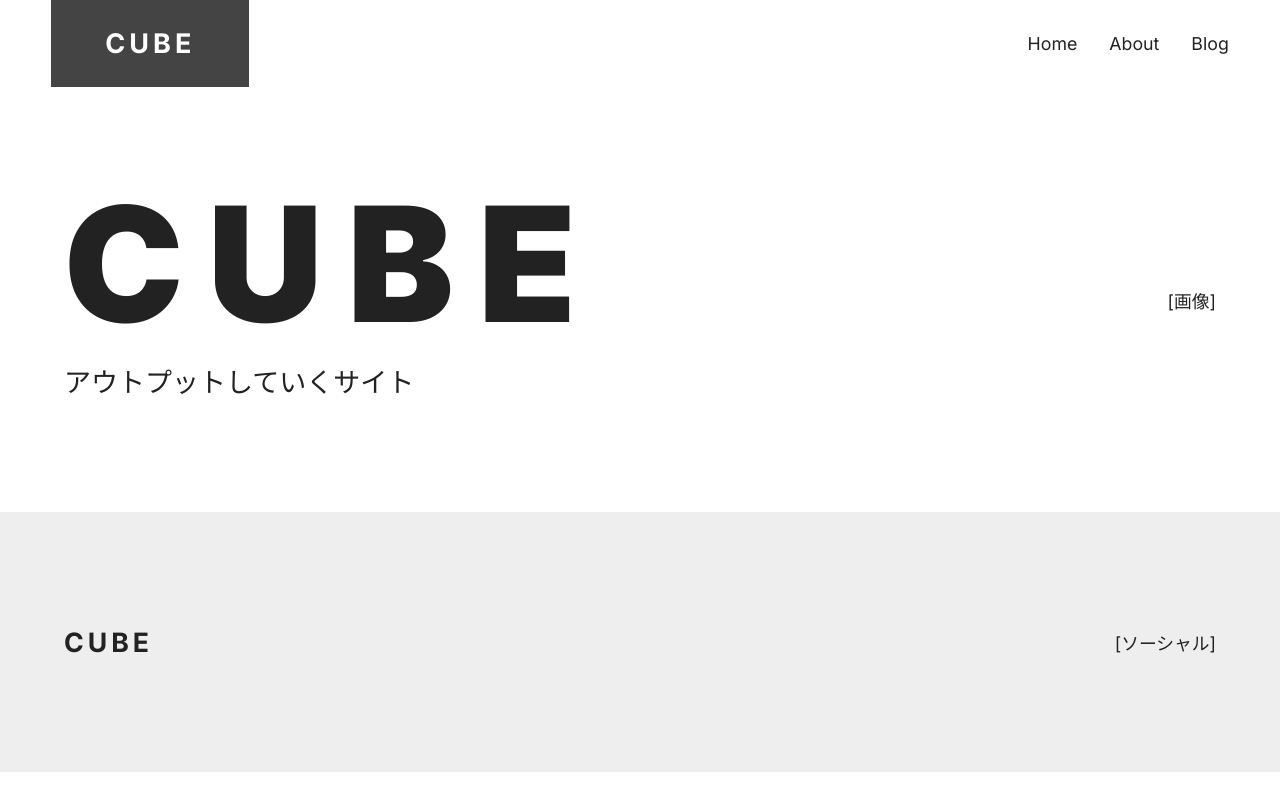
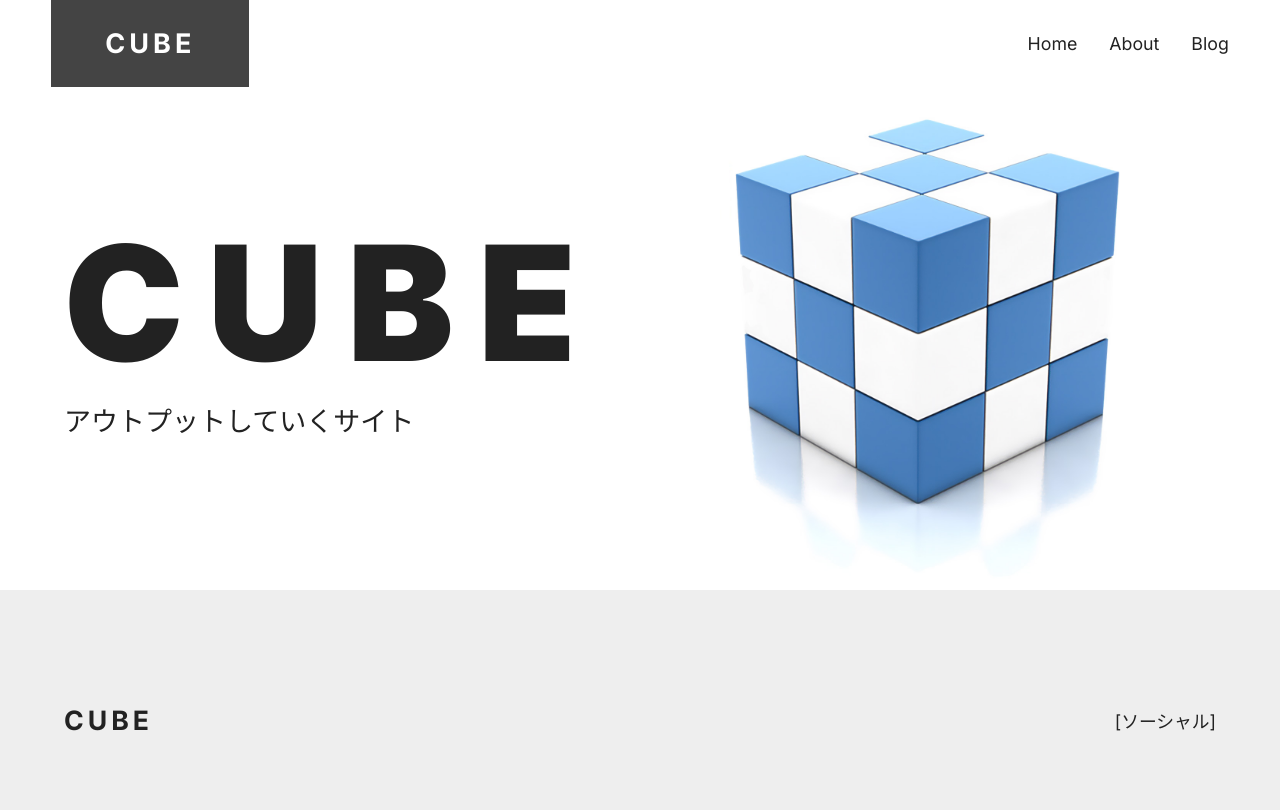
Before and after one commit to kiwichan101kg/next_website_blog, a Next.js app: page / in a window 1280 px wide. Shown: the top 810 px of the page. Built offline with nearby package versions, Linux system fonts and the light colour scheme.

Commit message:
Hero　画像設定

```diff
--- a/app/components/Hero.tsx
+++ b/app/components/Hero.tsx
@@ -1,5 +1,7 @@
 import React from "react";
 import styles from "../styles/hero.module.css";
+import Image from "next/image";
+import cube from "../images/cube.jpg";
 
 type HeroProps = {
   title: string;
@@ -15,7 +17,20 @@
           <h1 className={styles.title}>{title}</h1>
           <p className={styles.subtitle}>{subTitle}</p>
         </div>
-        {imageOn && <figure>[画像]</figure>}
+        {imageOn && (
+          <figure className={styles.image}>
+            <Image
+              src={cube}
+              alt="空飛ぶロケット"
+              width={1980}
+              height={1150}
+              // sizes="(min-width:1152px)576px,(min-width:768px)50vw,100vw"
+              layout="responsive"
+              priority
+              placeholder="blur"
+            />
+          </figure>
+        )}
       </div>
     </div>
   );
--- a/app/styles/hero.module.css
+++ b/app/styles/hero.module.css
@@ -20,3 +20,13 @@
 .subtitle {
   font-size: var(--small-heading2);
 }
+
+.image {
+  width: 100%;
+}
+
+@media (min-width: 768px) {
+  .image {
+    width: 50%;
+  }
+}
```
